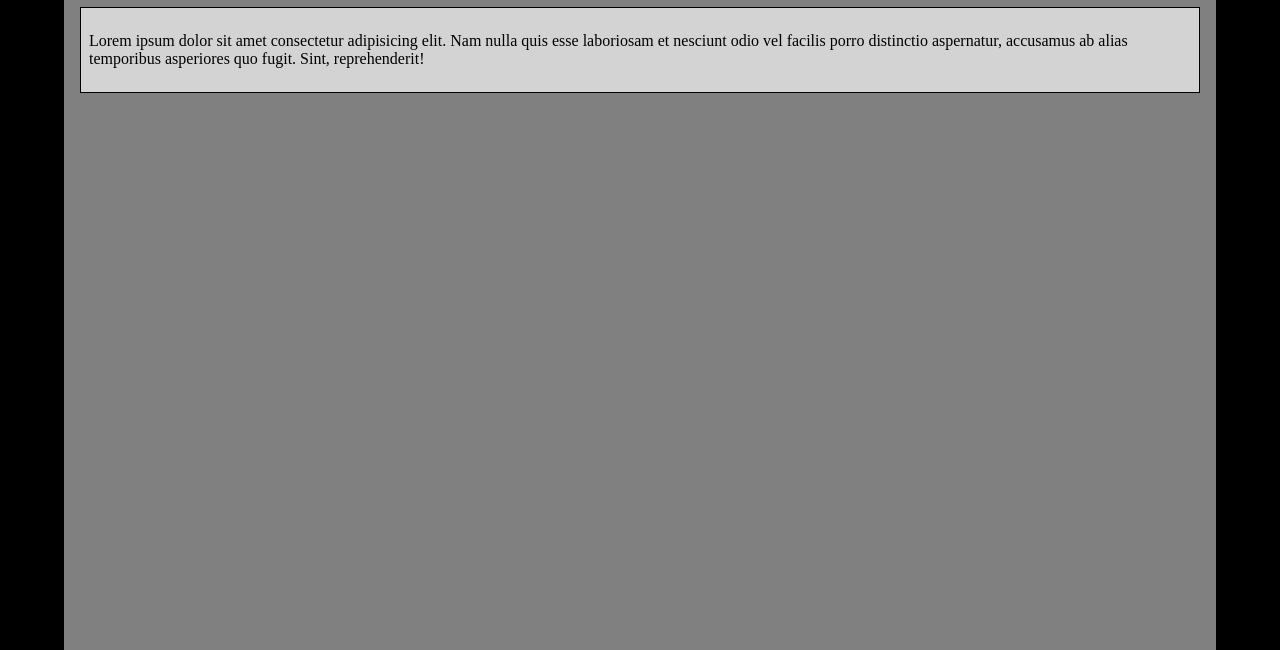
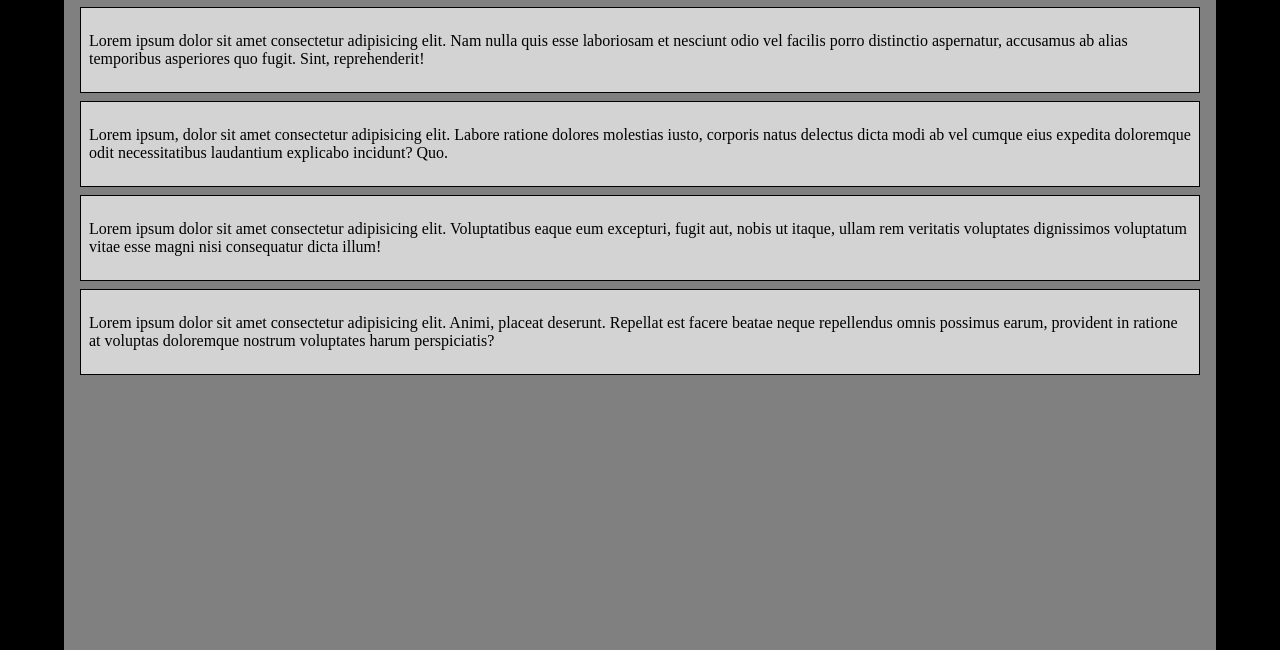
Before and after one commit to M-Desormeaux/basic-website-two, a plain HTML site: page index.html in a window 1280 px wide. Shown: the part 150-800 px from the top of the page. Drawn offline with Linux system fonts and the light colour scheme.

Commit message:
style: 💄

```diff
--- a/index.html
+++ b/index.html
@@ -28,6 +28,33 @@
                         temporibus asperiores quo fugit. Sint, reprehenderit!
                     </p>
                 </div>
+                <div class="TestBox">
+                    <p>
+                        Lorem ipsum, dolor sit amet consectetur adipisicing
+                        elit. Labore ratione dolores molestias iusto, corporis
+                        natus delectus dicta modi ab vel cumque eius expedita
+                        doloremque odit necessitatibus laudantium explicabo
+                        incidunt? Quo.
+                    </p>
+                </div>
+                <div class="TestBox">
+                    <p>
+                        Lorem ipsum dolor sit amet consectetur adipisicing elit.
+                        Voluptatibus eaque eum excepturi, fugit aut, nobis ut
+                        itaque, ullam rem veritatis voluptates dignissimos
+                        voluptatum vitae esse magni nisi consequatur dicta
+                        illum!
+                    </p>
+                </div>
+                <div class="TestBox">
+                    <p>
+                        Lorem ipsum dolor sit amet consectetur adipisicing elit.
+                        Animi, placeat deserunt. Repellat est facere beatae
+                        neque repellendus omnis possimus earum, provident in
+                        ratione at voluptas doloremque nostrum voluptates harum
+                        perspiciatis?
+                    </p>
+                </div>
             </div>
         </div>
     </body>
--- a/styles/main.css
+++ b/styles/main.css
@@ -16,7 +16,7 @@ html {
 #Content {
     width: 90%;
     max-width: 1200px;
-    min-width: 600px;
+    min-width: 500px;
     background-color: gray;
     min-height: 100vh;
     padding: 1rem;
```
